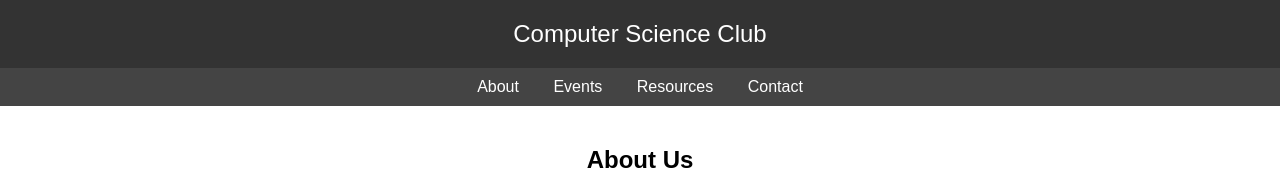
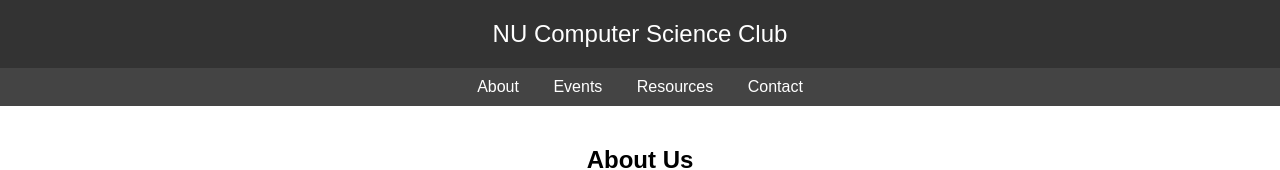
Before and after one commit to Cedar-xD/cedar-xd.github.io, a plain HTML site: page index.html in a window 1280 px wide. Shown: the top 170 px of the page. Drawn offline with Linux system fonts and the light colour scheme.

Commit message:
Update index.html

```diff
--- a/index.html
+++ b/index.html
@@ -3,7 +3,7 @@
 <head>
     <meta charset="UTF-8">
     <meta name="viewport" content="width=device-width, initial-scale=1.0">
-    <title>Computer Science Club</title>
+    <title>NU Comp Sci Club</title>
     <style>
         body {
             font-family: Arial, sans-serif;
@@ -53,7 +53,7 @@
 </head>
 <body>
     <header>
-        Computer Science Club
+        NU Computer Science Club
     </header>
     <nav>
         <a href="#about">About</a>
```
